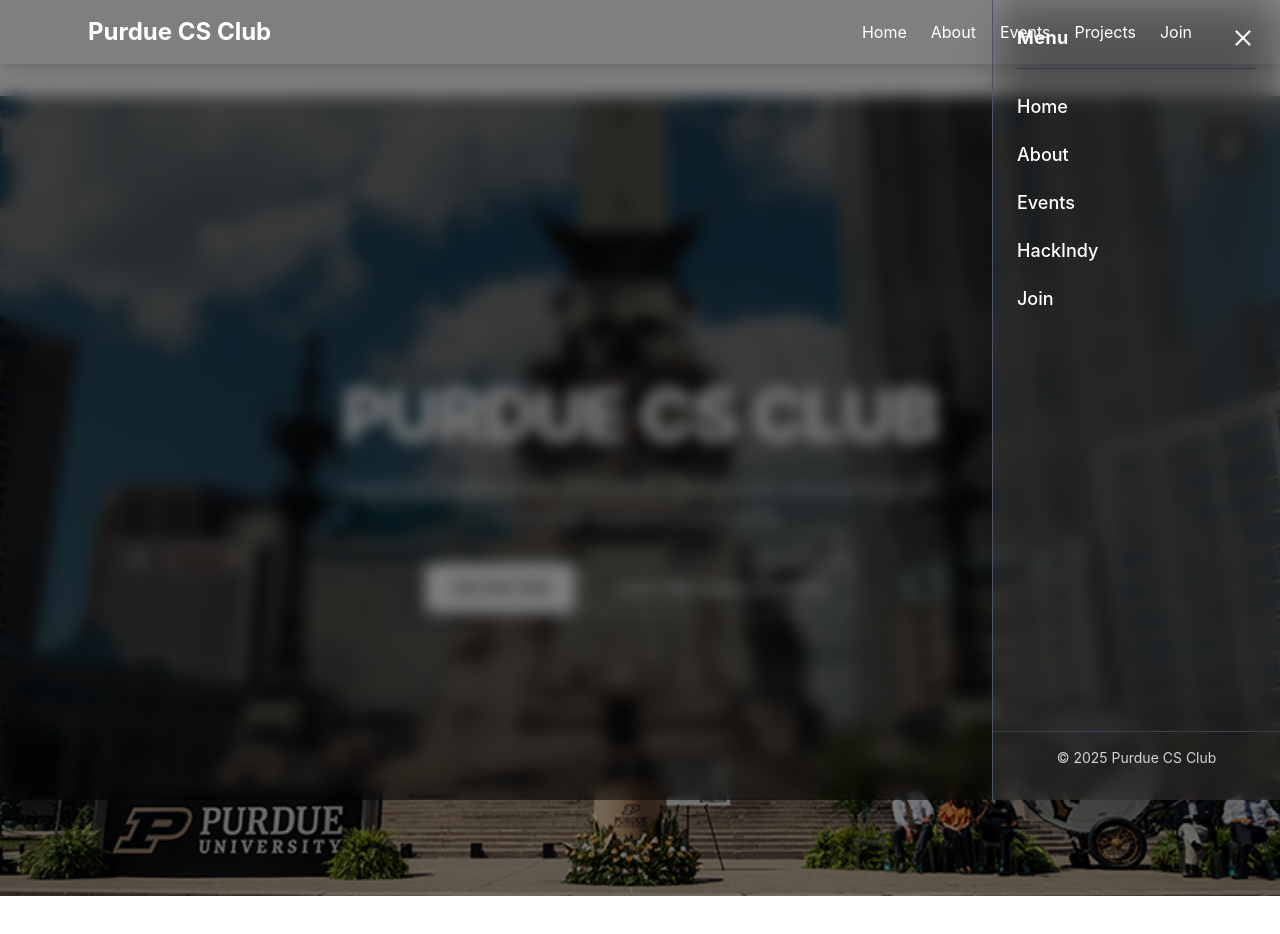
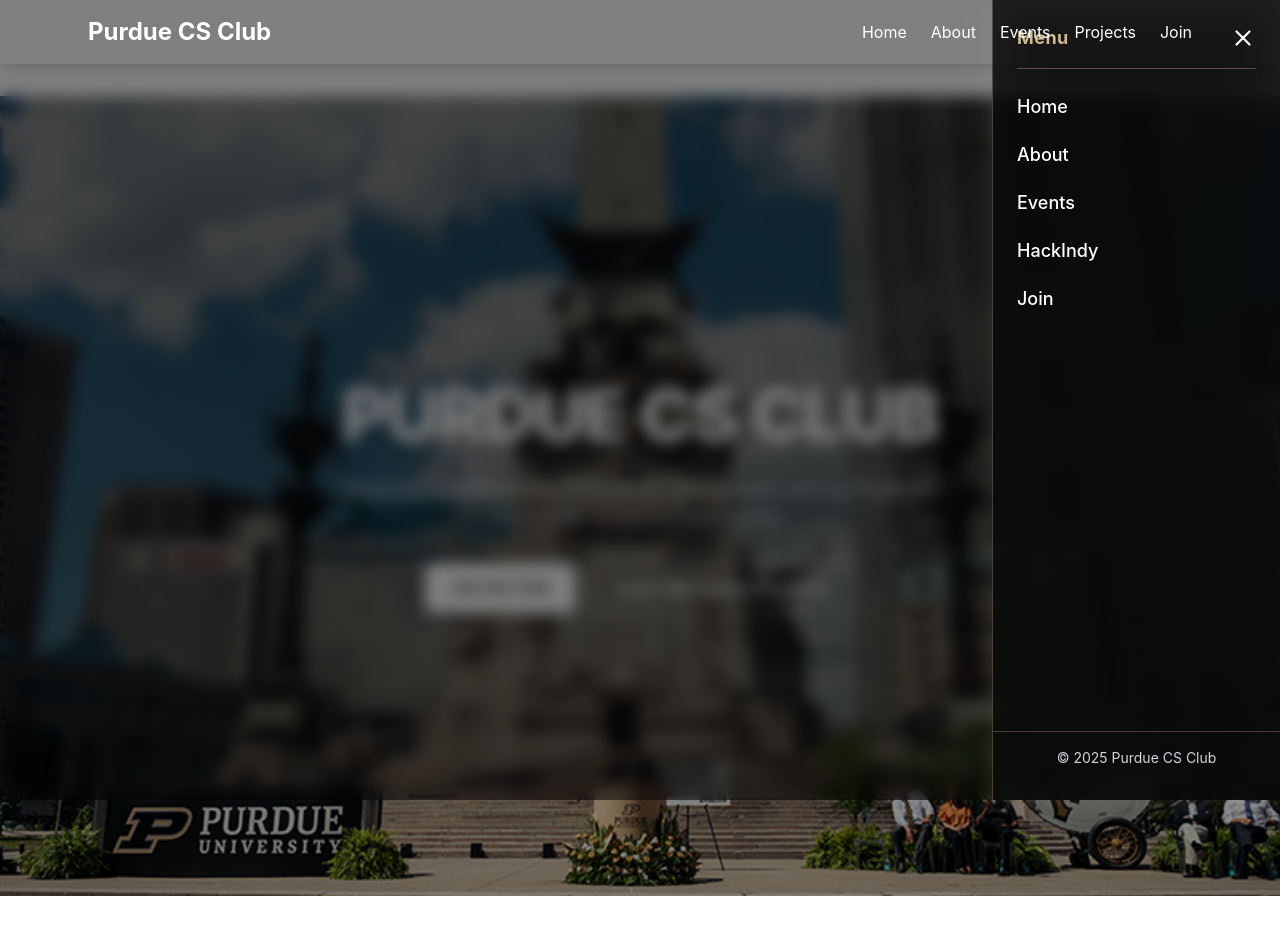
Before and after one commit to richinmrudul/cs-club-purdue, a Next.js app: page / in a window 1280 px wide. Both pictures are taken after a click on the button "Open menu". Shown: the top 934 px of the page. Built offline with nearby package versions, Linux system fonts and the light colour scheme.

Commit message:
styled sidebar

```diff
--- a/src/app/page.tsx
+++ b/src/app/page.tsx
@@ -31,11 +31,10 @@
           src="/purdue-indy.jpg"
           alt="Purdue University Indianapolis"
           fill
-          className="object-cover brightness-75" // made image lighter
+          className="object-cover brightness-80"
           priority
         />
-        {/* slightly lighter overlay */}
-        <div className="absolute inset-0 bg-black/35" />
+        <div className="absolute inset-0 bg-black/30" />
       </div>
 
       {/* ─── Hero Content ─── */}
@@ -83,19 +82,21 @@
         <div className="fixed inset-0 bg-black/50 backdrop-blur-sm z-30 transition-opacity duration-300">
           <div
             id="sidebar"
-            className="absolute top-0 right-0 h-full w-72 bg-white/10 backdrop-blur-xl border-l border-gray-600 shadow-2xl p-6 text-white transform transition-transform duration-300 ease-in-out"
+            className="absolute top-0 right-0 h-full w-72 bg-[#0c0c0c]/80 backdrop-blur-xl border-l border-[#CFB991]/30 shadow-[0_0_30px_rgba(207,185,145,0.15)] p-6 text-white transform transition-transform duration-300 ease-in-out"
           >
-            <div className="flex justify-between items-center border-b border-gray-700 pb-4">
-              <h2 className="text-lg font-bold tracking-wide">Menu</h2>
+            {/* Header */}
+            <div className="flex justify-between items-center border-b border-[#CFB991]/40 pb-4">
+              <h2 className="text-lg font-bold tracking-wide text-[#CFB991]">Menu</h2>
               <button
                 onClick={() => setMenuOpen(false)}
                 aria-label="Close menu"
-                className="hover:text-gray-300 transition"
+                className="hover:text-[#CFB991] transition"
               >
                 <X size={26} />
               </button>
             </div>
 
+            {/* Links */}
             <nav className="flex flex-col mt-6 space-y-5 text-lg font-medium">
               <Link href="/" onClick={() => setMenuOpen(false)} className="hover:text-[#CFB991] transition">
                 Home
@@ -120,7 +121,8 @@
               </Link>
             </nav>
 
-            <div className="absolute bottom-8 left-0 w-full text-center text-sm text-gray-300 border-t border-gray-700 pt-4">
+            {/* Footer */}
+            <div className="absolute bottom-8 left-0 w-full text-center text-sm text-gray-300 border-t border-[#CFB991]/30 pt-4">
               © {new Date().getFullYear()} Purdue CS Club
             </div>
           </div>
```
